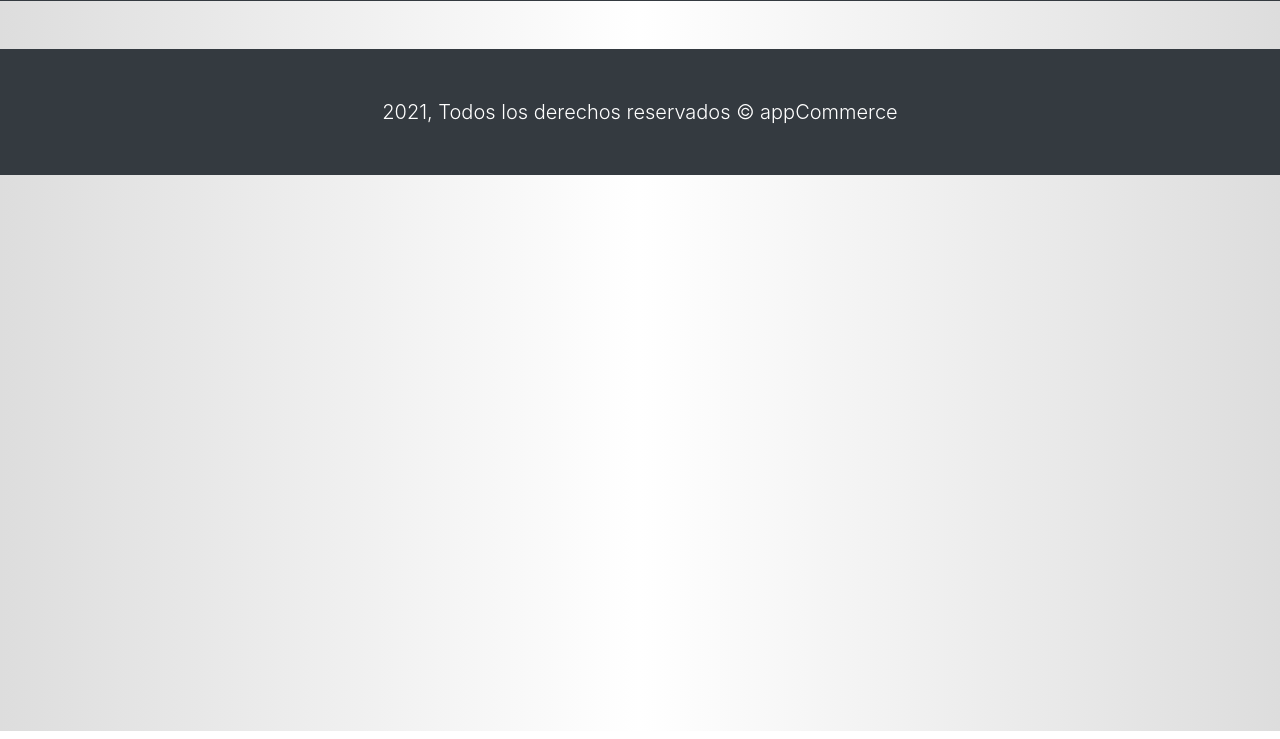
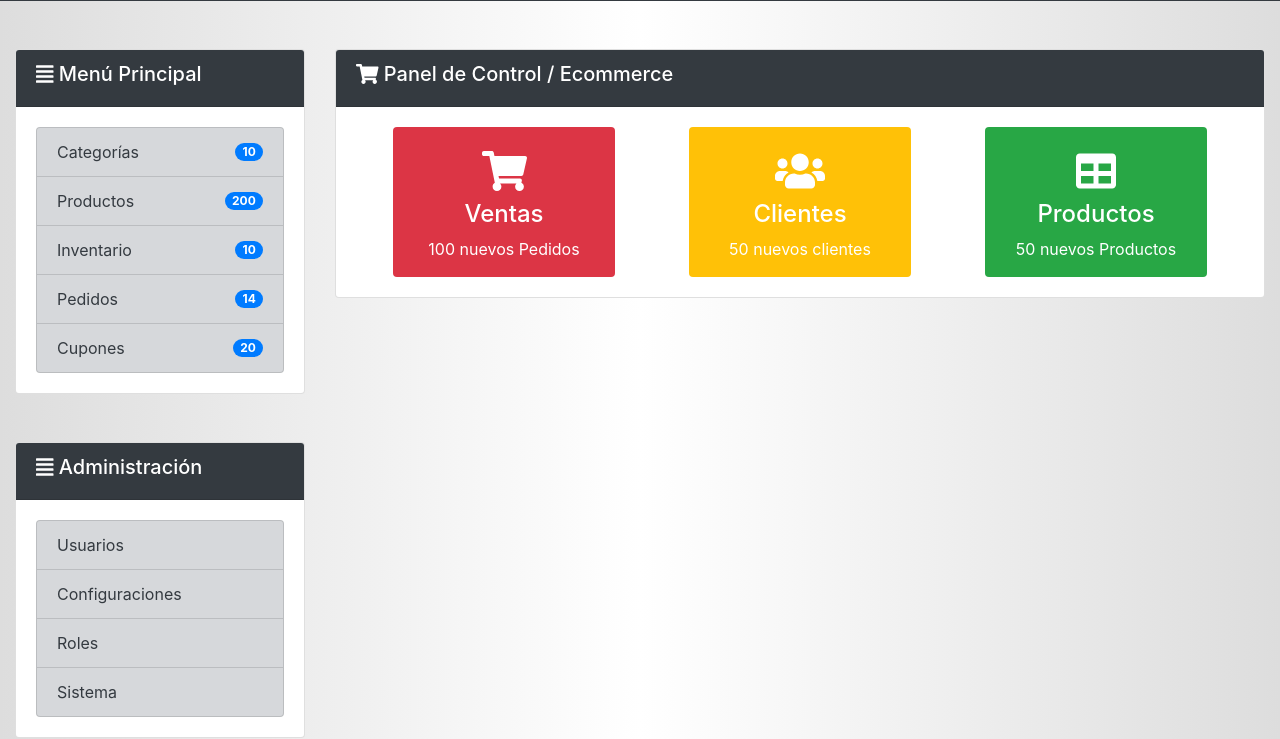
Before and after one commit to RobertoGarc/Admin-App-Bootstrap, a plain HTML site: page panel.html in a window 1280 px wide. Shown: the part 69-808 px from the top of the page. Drawn offline with nearby package versions, Linux system fonts and the light colour scheme.

Commit message:
asddsdasaddas

```diff
--- a/panel.html
+++ b/panel.html
@@ -12,7 +12,7 @@
         <title>Admin App</title>
     </head>
     <body>
-        <nav class="navbar navbar-expand-md navbar-dark bg-dark p-lg-1 pl-sm-2">
+        <nav class="navbar navbar-expand-lg navbar-dark bg-dark p-lg-1 pl-sm-2">
             <div>
                 <img src="img/shopping-cart-304843.svg" class="panel-logo navbar-brand mr-0 img-fluid" alt="">
                 <span class="lead panel-logo-text">appEcommerce</span>
@@ -104,7 +104,94 @@
             </div>
         </nav>
 
+        <div class="container-fluid mt-5">
+            <div class="row">
+                <div class="col-sm-12 col-md-3">
+                    <div class="card">
+                        <div class="card-header bg-dark text-white">
+                            <h5><i class="fas fa-align-justify"></i> Menú Principal</h5>
+                        </div>
+                        <div class="card-body">
+                            <ul class="list-group">
+                                <li class="list-group-item list-group-item-secondary d-flex justify-content-between align-items-center">
+                                    <a href="categorias.html" class="text-dark">Categorías</a>
+                                    <span class="badge badge-primary badge-pill">10</span>
+                                </li>
+                                <li class="list-group-item list-group-item-secondary d-flex justify-content-between align-items-center">
+                                    <a href="productos.html" class="text-dark">Productos</a>
+                                    <span class="badge badge-primary badge-pill">200</span>
+                                </li>
+                                <li class="list-group-item list-group-item-secondary d-flex justify-content-between align-items-center">
+                                    <a href="inventario.html" class="text-dark">Inventario</a>
+                                    <span class="badge badge-primary badge-pill">10</span>
+                                </li>
+                                <li class="list-group-item list-group-item-secondary d-flex justify-content-between align-items-center">
+                                    <a href="pedidos.html" class="text-dark">Pedidos</a>
+                                    <span class="badge badge-primary badge-pill">14</span>
+                                </li>
+                                <li class="list-group-item list-group-item-secondary d-flex justify-content-between align-items-center">
+                                    <a href="categorias.html" class="text-dark">Cupones</a>
+                                    <span class="badge badge-primary badge-pill">20</span>
+                                </li>
+                            </ul>
+                        </div>
+                    </div>
+                    <div class="card mt-5">
+                        <div class="card-header bg-dark text-white">
+                            <h5><i class="fas fa-align-justify"></i> Administración</h5>
+                        </div>
+                        <div class="card-body">
+                            <ul class="list-group">
+                                <li class="list-group-item list-group-item-secondary d-flex justify-content-between align-items-center">
+                                    <a href="usuarios.html" class="text-dark">Usuarios</a>
+                                </li>
+                                <li class="list-group-item list-group-item-secondary d-flex justify-content-between align-items-center">
+                                    <a href="configuraciones.html" class="text-dark">Configuraciones</a>
+                                </li>
+                                <li class="list-group-item list-group-item-secondary d-flex justify-content-between align-items-center">
+                                    <a href="roles.html" class="text-dark">Roles</a>
+                                </li>
+                                <li class="list-group-item list-group-item-secondary d-flex justify-content-between align-items-center">
+                                    <a href="sistema.html" class="text-dark">Sistema</a>
+                                </li>
+                            </ul>
+                        </div>
+                    </div>
+                </div>
+                <div class="col-sm-12 col-md-9">
+                    <div class="card">
+                        <div class="card-header bg-dark text-white">
+                            <h5 class=""><i class="fas fa-shopping-cart"></i> Panel de Control / Ecommerce</h5>
+                        </div>
+                        <div class="card-body">
+                            <div class="d-md-flex justify-content-around row-h1">
+                                <div class="col-sm-12 col-md-3 bg-danger text-white text-center pt-4 rounded">
+                                    <i class="fas fa-shopping-cart h1"></i>
+                                    <h4>Ventas</h4>
+                                    <p>100 nuevos Pedidos</p>
+                                </div>
+                                <div class="col-sm-12 col-md-3 bg-warning text-white text-center pt-4 rounded">
+                                    <i class="fas fa-users h1"></i>
+                                    <h4>Clientes</h4>
+                                    <p>50 nuevos clientes</p>
+                                </div>
+                                <div class="col-sm-12 col-md-3 bg-success text-white text-center pt-4 rounded">
+                                    <i class="fas fa-table h1"></i>
+                                    <h4>Productos</h4>
+                                    <p>50 nuevos Productos</p>
+                                </div>
+                            </div>
 
+
+
+
+
+
+                        </div>
+                    </div>
+                </div>
+            </div>
+        </div>
 
         <footer id="main-footer" class="bg-dark text-white p-5 mt-5">
             <div class="container">
```
